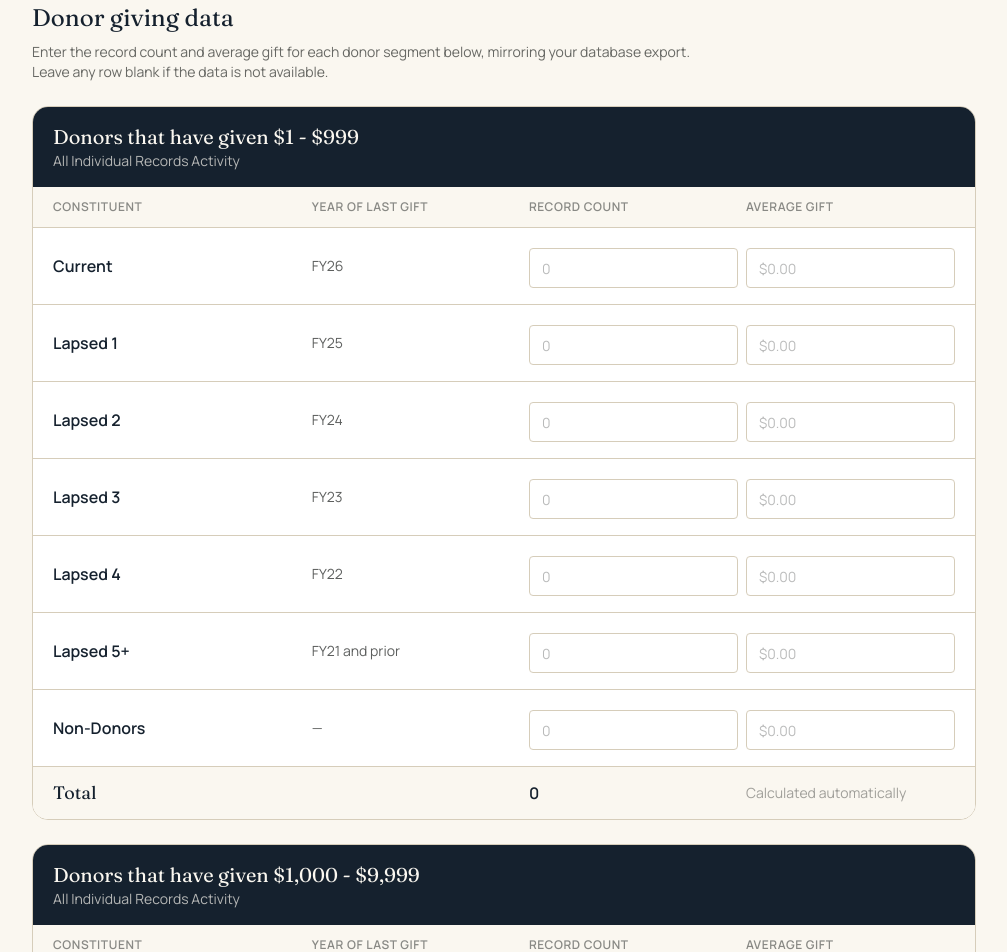
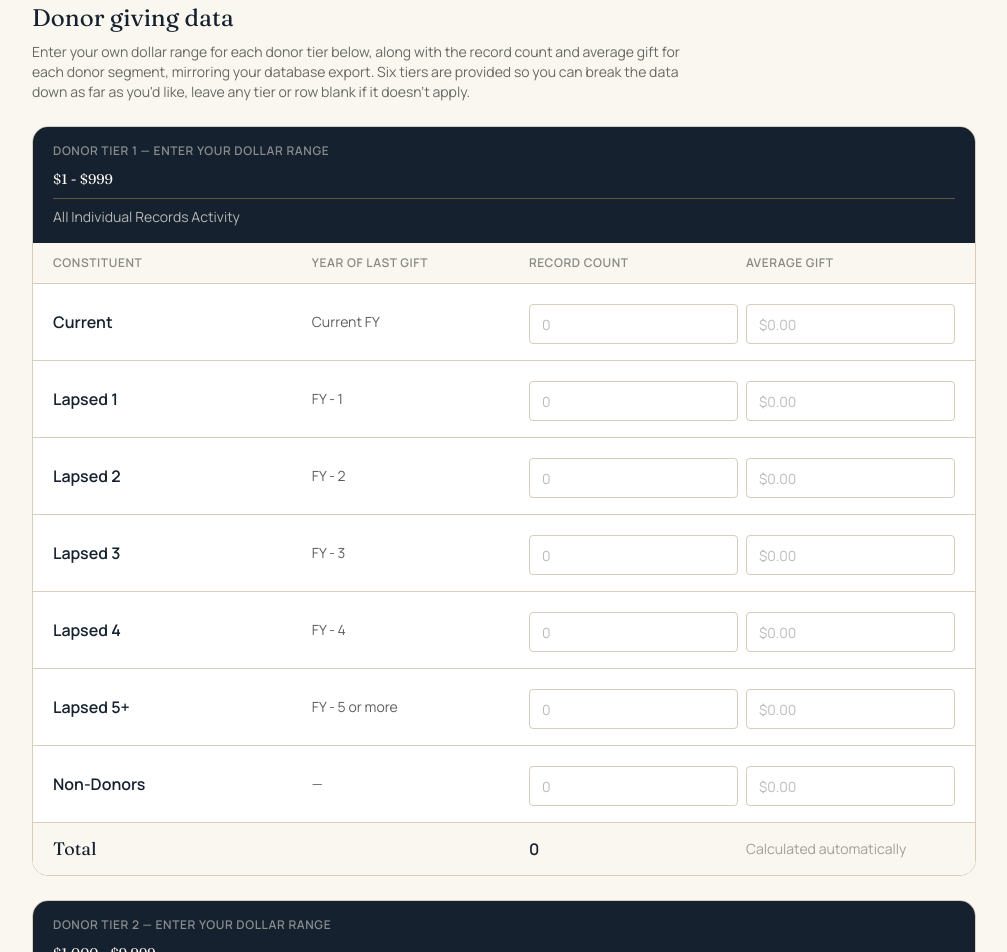
Before and after one commit to Catapultfundraising/catapult-fundraising-website, a Next.js app: page /prospect-assessment in a window 1280 px wide. Shown: the part 1540-2492 px from the top of the page, without its empty margins (136-1143 px from the left). Built offline with nearby package versions, Linux system fonts and the light colour scheme.

Commit message:
Redesign prospect assessment donor tiers, add fiscal year field, fix footer wording, contact address sizing, Fraunces J/F crookedness, and standardize all team photo backgrounds

```diff
--- a/app/api/prospect-assessment/route.ts
+++ b/app/api/prospect-assessment/route.ts
@@ -1,14 +1,13 @@
 import { NextRequest, NextResponse } from "next/server";
 import * as XLSX from "xlsx";
 import { LEAD_EMAILS } from "@/lib/constants";
-import {
-  TIER_1_LABEL,
-  TIER_1_ROWS,
-  TIER_2_LABEL,
-  TIER_2_ROWS,
-  type TierData,
-  type TierRow,
-} from "@/lib/prospect-assessment";
+import { TIER_CONFIGS, type TierData, type TierRow } from "@/lib/prospect-assessment";
+
+function sanitizeSheetName(name: string, fallback: string) {
+  const cleaned = (name || "").replace(/[:\\/?*[\]]/g, "").trim();
+  const base = cleaned || fallback;
+  return base.slice(0, 31);
+}
 
 function appendTierFields(
   fields: Record<string, string>,
@@ -53,10 +52,11 @@ function buildWorkbook(payload: {
   title: string;
   email: string;
   phone: string;
+  fiscalYear: string;
   caseForSupport: string;
   solicitationHistory: string;
-  tier1?: TierData;
-  tier2?: TierData;
+  tierLabels: Record<string, string>;
+  tiersData: Record<string, TierData>;
 }) {
   const wb = XLSX.utils.book_new();
 
@@ -66,21 +66,30 @@ function buildWorkbook(payload: {
     ["Title", payload.title || ""],
     ["Email Address", payload.email],
     ["Telephone", payload.phone || ""],
+    ["Fiscal Year", payload.fiscalYear || ""],
     ["Case for Support", payload.caseForSupport || ""],
     ["Prior Solicitation History", payload.solicitationHistory || ""],
   ]);
   XLSX.utils.book_append_sheet(wb, infoSheet, "Organization Info");
 
-  XLSX.utils.book_append_sheet(
-    wb,
-    buildTierSheet(TIER_1_LABEL, TIER_1_ROWS, payload.tier1),
-    "$1-$999"
-  );
-  XLSX.utils.book_append_sheet(
-    wb,
-    buildTierSheet(TIER_2_LABEL, TIER_2_ROWS, payload.tier2),
-    "$1,000-$9,999"
-  );
+  const usedNames = new Set<string>();
+  TIER_CONFIGS.forEach((tier, index) => {
+    const rawLabel = payload.tierLabels?.[tier.id] || tier.defaultLabel;
+    const displayLabel = rawLabel || `Tier ${index + 1}`;
+    let sheetName = sanitizeSheetName(displayLabel, `Tier ${index + 1}`);
+    let suffix = 2;
+    while (usedNames.has(sheetName.toLowerCase())) {
+      sheetName = `${sanitizeSheetName(displayLabel, `Tier ${index + 1}`).slice(0, 28)} ${suffix}`;
+      suffix += 1;
+    }
+    usedNames.add(sheetName.toLowerCase());
+
+    XLSX.utils.book_append_sheet(
+      wb,
+      buildTierSheet(displayLabel, tier.rows, payload.tiersData?.[tier.id]),
+      sheetName
+    );
+  });
 
   return wb;
 }
@@ -98,10 +107,11 @@ export async function POST(req: NextRequest) {
       title,
       email,
       phone,
+      fiscalYear,
       caseForSupport,
       solicitationHistory,
-      tier1,
-      tier2,
+      tierLabels,
+      tiersData,
     } = body || {};
 
     if (!orgName || !contactName || !email) {
@@ -117,12 +127,16 @@ export async function POST(req: NextRequest) {
       Title: title || "",
       "Email Address": email,
       Telephone: phone || "",
+      "Fiscal Year": fiscalYear || "",
       "Case for Support": caseForSupport || "",
       "Prior Solicitation History": solicitationHistory || "",
     };
 
-    appendTierFields(fields, TIER_1_LABEL, TIER_1_ROWS, tier1);
-    appendTierFields(fields, TIER_2_LABEL, TIER_2_ROWS, tier2);
+    TIER_CONFIGS.forEach((tier, index) => {
+      const rawLabel = tierLabels?.[tier.id] || tier.defaultLabel;
+      const displayLabel = rawLabel || `Donor Tier ${index + 1}`;
+      appendTierFields(fields, displayLabel, tier.rows, tiersData?.[tier.id]);
+    });
 
     const workbook = buildWorkbook({
       orgName,
@@ -130,10 +144,11 @@ export async function POST(req: NextRequest) {
       title,
       email,
       phone,
+      fiscalYear,
       caseForSupport,
       solicitationHistory,
-      tier1,
-      tier2,
+      tierLabels: tierLabels || {},
+      tiersData: tiersData || {},
     });
     const workbookBuffer = XLSX.write(workbook, { type: "buffer", bookType: "xlsx" }) as Buffer;
 
--- a/app/contact/page.tsx
+++ b/app/contact/page.tsx
@@ -49,7 +49,7 @@ export default function ContactPage() {
               <MapPin className="mt-1 h-5 w-5 shrink-0 text-[rgb(var(--brass))]" />
               <div>
                 <p className="text-[17.5px] font-semibold uppercase tracking-wider text-[rgb(var(--ink))]/50">Visit us</p>
-                <p className="font-display text-[25px] text-[rgb(var(--navy))]">
+                <p className="font-display text-lg text-[rgb(var(--navy))]">
                   {FIRM_ADDRESS_LINES.map((line) => (
                     <span key={line} className="block">
                       {line}
--- a/app/globals.css
+++ b/app/globals.css
@@ -35,6 +35,7 @@ body {
 .font-display {
   font-family: 'Fraunces', Georgia, serif;
   font-optical-sizing: auto;
+  font-variation-settings: 'SOFT' 0, 'WONK' 0;
   text-rendering: optimizeLegibility;
   -webkit-font-smoothing: antialiased;
   -moz-osx-font-smoothing: grayscale;
--- a/components/prospect-assessment-form.tsx
+++ b/components/prospect-assessment-form.tsx
@@ -8,11 +8,9 @@ import { Textarea } from "@/components/ui/textarea";
 import { Send, CheckCircle } from "lucide-react";
 import { cn } from "@/lib/utils";
 import {
-  TIER_1_LABEL,
-  TIER_1_ROWS,
-  TIER_2_LABEL,
-  TIER_2_ROWS,
-  emptyTierData,
+  TIER_CONFIGS,
+  defaultTierLabels,
+  emptyAllTierData,
   type TierRow,
   type TierData,
 } from "@/lib/prospect-assessment";
@@ -20,16 +18,25 @@ import {
 const FIELD_CLASS =
   "border-[rgb(var(--line))] bg-white text-[rgb(var(--navy))] placeholder:text-[rgb(var(--ink))]/30 focus-visible:ring-[rgb(var(--brass))] focus-visible:ring-offset-0";
 
+const HEADER_FIELD_CLASS =
+  "border-0 border-b border-[rgb(var(--brass))]/50 bg-transparent px-0 text-[25px] font-display text-[rgb(var(--paper))] placeholder:text-[rgb(var(--paper))]/40 rounded-none focus-visible:ring-0 focus-visible:border-[rgb(var(--brass))]";
+
 const CTA_BUTTON_CLASS =
   "group inline-flex items-center justify-center gap-2 rounded-full bg-[rgb(var(--brass))] px-8 py-6 text-base font-bold uppercase tracking-wide text-[rgb(var(--navy-deep))] shadow-lg shadow-[rgb(var(--brass))]/20 transition-transform hover:scale-[1.02] hover:bg-[rgb(var(--brass-light))]";
 
 function TierTable({
-  label,
+  index,
+  rangeValue,
+  rangePlaceholder,
+  onRangeChange,
   rows,
   data,
   onChange,
 }: {
-  label: string;
+  index: number;
+  rangeValue: string;
+  rangePlaceholder: string;
+  onRangeChange: (value: string) => void;
   rows: TierRow[];
   data: TierData;
   onChange: (key: string, field: "count" | "avgGift", value: string) => void;
@@ -42,8 +49,16 @@ function TierTable({
   return (
     <div className="overflow-hidden rounded-2xl border border-[rgb(var(--line))]">
       <div className="bg-[rgb(var(--navy))] px-5 py-4">
-        <h3 className="font-display text-xl text-[rgb(var(--paper))]">{label}</h3>
-        <p className="text-sm text-[rgb(var(--paper))]/70">All Individual Records Activity</p>
+        <p className="text-xs font-semibold uppercase tracking-wider text-[rgb(var(--paper))]/50">
+          Donor Tier {index + 1} — enter your dollar range
+        </p>
+        <Input
+          value={rangeValue}
+          onChange={(e) => onRangeChange(e.target.value)}
+          placeholder={rangePlaceholder}
+          className={HEADER_FIELD_CLASS}
+        />
+        <p className="mt-2 text-sm text-[rgb(var(--paper))]/70">All Individual Records Activity</p>
       </div>
       <div className="hidden grid-cols-[1.2fr_1fr_1fr_1fr] gap-2 border-b border-[rgb(var(--line))] bg-[rgb(var(--paper))] px-5 py-3 text-xs font-semibold uppercase tracking-wider text-[rgb(var(--ink))]/50 sm:grid">
         <span>Constituent</span>
@@ -109,17 +124,24 @@ export function ProspectAssessmentForm() {
   const [title, setTitle] = useState("");
   const [email, setEmail] = useState("");
   const [phone, setPhone] = useState("");
+  const [fiscalYear, setFiscalYear] = useState("");
   const [caseForSupport, setCaseForSupport] = useState("");
   const [solicitationHistory, setSolicitationHistory] = useState("");
-  const [tier1, setTier1] = useState<TierData>(emptyTierData(TIER_1_ROWS));
-  const [tier2, setTier2] = useState<TierData>(emptyTierData(TIER_2_ROWS));
+  const [tierLabels, setTierLabels] = useState<Record<string, string>>(() => defaultTierLabels());
+  const [tiersData, setTiersData] = useState<Record<string, TierData>>(() => emptyAllTierData());
 
-  const updateTier =
-    (setTier: React.Dispatch<React.SetStateAction<TierData>>) =>
-    (key: string, field: "count" | "avgGift", value: string) => {
-      setTier((prev) => ({
+  const updateTierLabel = (tierId: string) => (value: string) => {
+    setTierLabels((prev) => ({ ...prev, [tierId]: value }));
+  };
+
+  const updateTierData =
+    (tierId: string) => (key: string, field: "count" | "avgGift", value: string) => {
+      setTiersData((prev) => ({
         ...prev,
-        [key]: { ...prev[key], [field]: value },
+        [tierId]: {
+          ...prev[tierId],
+          [key]: { ...prev[tierId]?.[key], [field]: value },
+        },
       }));
     };
 
@@ -134,10 +156,11 @@ export function ProspectAssessmentForm() {
       title,
       email,
       phone,
+      fiscalYear,
       caseForSupport,
       solicitationHistory,
-      tier1,
-      tier2,
+      tierLabels,
+      tiersData,
     };
 
     try {
@@ -186,7 +209,7 @@ export function ProspectAssessmentForm() {
             />
           </div>
           <div className="space-y-2">
-            <Label htmlFor="contactName">Name</Label>
+            <Label htmlFor="contactName">Contact Name</Label>
             <Input
               id="contactName"
               required
@@ -220,6 +243,7 @@ export function ProspectAssessmentForm() {
             />
           </div>
         </div>
+        <div className="grid gap-6 sm:grid-cols-2">
           <div className="space-y-2">
             <Label htmlFor="email">Email address</Label>
             <Input
@@ -231,6 +255,17 @@ export function ProspectAssessmentForm() {
               placeholder="jane@nonprofit.org"
               className={FIELD_CLASS}
             />
+          </div>
+          <div className="space-y-2">
+            <Label htmlFor="fiscalYear">What is your fiscal year?</Label>
+            <Input
+              id="fiscalYear"
+              value={fiscalYear}
+              onChange={(e) => setFiscalYear(e.target.value)}
+              placeholder="e.g. July 1 - June 30, or FY26"
+              className={FIELD_CLASS}
+            />
+          </div>
         </div>
       </div>
 
@@ -264,22 +299,23 @@ export function ProspectAssessmentForm() {
         <div>
           <h2 className="font-display text-2xl text-[rgb(var(--navy))]">Donor giving data</h2>
           <p className="mt-2 max-w-2xl text-sm text-[rgb(var(--ink))]/65">
-            Enter the record count and average gift for each donor segment below, mirroring your database export.
-            Leave any row blank if the data is not available.
+            Enter your own dollar range for each donor tier below, along with the record count and average gift for
+            each donor segment, mirroring your database export. Six tiers are provided so you can break the data
+            down as far as you'd like, leave any tier or row blank if it doesn't apply.
           </p>
         </div>
+        {TIER_CONFIGS.map((tier, index) => (
           <TierTable
-          label={TIER_1_LABEL}
-          rows={TIER_1_ROWS}
-          data={tier1}
-          onChange={updateTier(setTier1)}
+            key={tier.id}
+            index={index}
+            rangeValue={tierLabels[tier.id] ?? ""}
+            rangePlaceholder={tier.placeholder}
+            onRangeChange={updateTierLabel(tier.id)}
+            rows={tier.rows}
+            data={tiersData[tier.id] ?? {}}
+            onChange={updateTierData(tier.id)}
           />
-        <TierTable
-          label={TIER_2_LABEL}
-          rows={TIER_2_ROWS}
-          data={tier2}
-          onChange={updateTier(setTier2)}
-        />
+        ))}
       </div>
 
       {error && <p className="text-sm font-medium text-red-600">{error}</p>}
--- a/components/site-footer.tsx
+++ b/components/site-footer.tsx
@@ -16,7 +16,7 @@ export function SiteFooter() {
             className="h-64 w-auto"
           />
           <p className="mt-4 max-w-sm text-sm leading-relaxed text-[rgb(var(--paper))]/70">
-            Full-service capital campaign counsel and donor calling programs
+            Full-service capital campaign counsel and donor engagement programs
             for nonprofits ready to catapult their giving to the next level,
             from feasibility study through the final pledge.
           </p>
--- a/lib/prospect-assessment.ts
+++ b/lib/prospect-assessment.ts
@@ -4,21 +4,66 @@ export interface TierRow {
   year: string;
 }
 
-export const TIER_1_LABEL = "Donors that have given $1 - $999";
-
-export const TIER_1_ROWS: TierRow[] = [
-  { key: "current", constituent: "Current", year: "FY26" },
-  { key: "lapsed1", constituent: "Lapsed 1", year: "FY25" },
-  { key: "lapsed2", constituent: "Lapsed 2", year: "FY24" },
-  { key: "lapsed3", constituent: "Lapsed 3", year: "FY23" },
-  { key: "lapsed4", constituent: "Lapsed 4", year: "FY22" },
-  { key: "lapsed5plus", constituent: "Lapsed 5+", year: "FY21 and prior" },
-  { key: "nonDonors", constituent: "Non-Donors", year: "—" },
+export const STANDARD_ROWS: TierRow[] = [
+  { key: "current", constituent: "Current", year: "Current FY" },
+  { key: "lapsed1", constituent: "Lapsed 1", year: "FY - 1" },
+  { key: "lapsed2", constituent: "Lapsed 2", year: "FY - 2" },
+  { key: "lapsed3", constituent: "Lapsed 3", year: "FY - 3" },
+  { key: "lapsed4", constituent: "Lapsed 4", year: "FY - 4" },
+  { key: "lapsed5plus", constituent: "Lapsed 5+", year: "FY - 5 or more" },
 ];
 
-export const TIER_2_LABEL = "Donors that have given $1,000 - $9,999";
+export const NON_DONORS_ROW: TierRow = {
+  key: "nonDonors",
+  constituent: "Non-Donors",
+  year: "—",
+};
 
-export const TIER_2_ROWS: TierRow[] = TIER_1_ROWS.filter((row) => row.key !== "nonDonors");
+export interface TierConfig {
+  id: string;
+  defaultLabel: string;
+  placeholder: string;
+  rows: TierRow[];
+}
+
+export const TIER_CONFIGS: TierConfig[] = [
+  {
+    id: "tier1",
+    defaultLabel: "$1 - $999",
+    placeholder: "e.g. $1 - $999",
+    rows: [...STANDARD_ROWS, NON_DONORS_ROW],
+  },
+  {
+    id: "tier2",
+    defaultLabel: "$1,000 - $9,999",
+    placeholder: "e.g. $1,000 - $9,999",
+    rows: STANDARD_ROWS,
+  },
+  {
+    id: "tier3",
+    defaultLabel: "",
+    placeholder: "e.g. $10,000 - $24,999",
+    rows: STANDARD_ROWS,
+  },
+  {
+    id: "tier4",
+    defaultLabel: "",
+    placeholder: "e.g. $25,000 - $49,999",
+    rows: STANDARD_ROWS,
+  },
+  {
+    id: "tier5",
+    defaultLabel: "",
+    placeholder: "e.g. $50,000 - $99,999",
+    rows: STANDARD_ROWS,
+  },
+  {
+    id: "tier6",
+    defaultLabel: "",
+    placeholder: "e.g. $100,000+",
+    rows: STANDARD_ROWS,
+  },
+];
 
 export interface TierRowValue {
   count: string;
@@ -31,14 +76,10 @@ export function emptyTierData(rows: TierRow[]): TierData {
   return Object.fromEntries(rows.map((row) => [row.key, { count: "", avgGift: "" }]));
 }
 
-export interface ProspectAssessmentPayload {
-  orgName: string;
-  contactName: string;
-  title: string;
-  email: string;
-  phone: string;
-  caseForSupport: string;
-  solicitationHistory: string;
-  tier1: TierData;
-  tier2: TierData;
+export function defaultTierLabels(): Record<string, string> {
+  return Object.fromEntries(TIER_CONFIGS.map((tier) => [tier.id, tier.defaultLabel]));
 }
+
+export function emptyAllTierData(): Record<string, TierData> {
+  return Object.fromEntries(TIER_CONFIGS.map((tier) => [tier.id, emptyTierData(tier.rows)]));
+}
```
Also changed, not shown: app/about/page.tsx (+17 -17 lines). Lines whose indentation alone changed are shown as unchanged.
